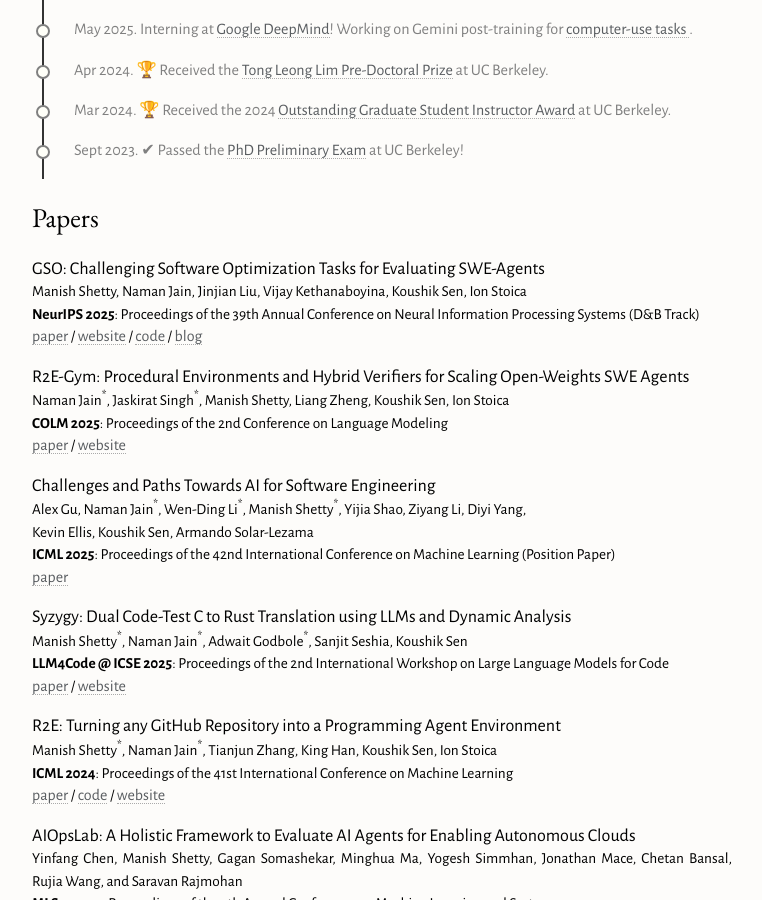
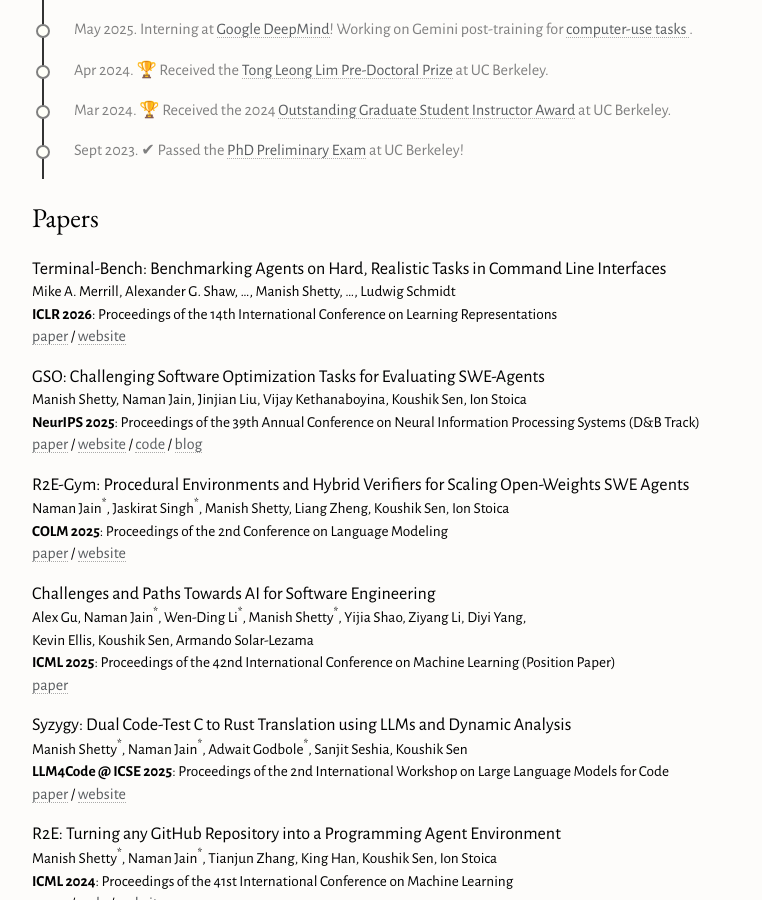
Before and after one commit to manishshettym/manishshettym.github.io, a Jekyll site: the page built from index.md, in a window 1280 px wide and 900 px high, scrolled down 442 px. Shown: the whole window, without its empty margins (258-1020 px from the left). Built offline with Jekyll 4.4.1, drawn with Linux system fonts in a browser that asks for light colours.

Commit message:
feat: add Terminal-Bench (ICLR 2026) to publications
https://claude.ai/code/session_01HTm6ifKyQvAKReBT5GF1op

```diff
--- a/_includes/pubs.md
+++ b/_includes/pubs.md
@@ -1,3 +1,11 @@
+<span class="pubtitle">Terminal-Bench: Benchmarking Agents on Hard, Realistic Tasks in Command Line Interfaces</span><br>
+<span style="font-size:85%">
+Mike A. Merrill, Alexander G. Shaw, ..., Manish Shetty, ..., Ludwig Schmidt<br>
+**ICLR 2026**: Proceedings of the 14th International Conference on Learning Representations<br>
+<a href="https://arxiv.org/abs/2601.11868">paper</a> /
+<a href="https://tbench.ai/">website</a>
+
+
 <span class="pubtitle">GSO: Challenging Software Optimization Tasks for Evaluating SWE-Agents</span><br>
 <span style="font-size:85%">
 Manish Shetty, Naman Jain, Jinjian Liu, Vijay Kethanaboyina, Koushik Sen, Ion Stoica<br>
```
